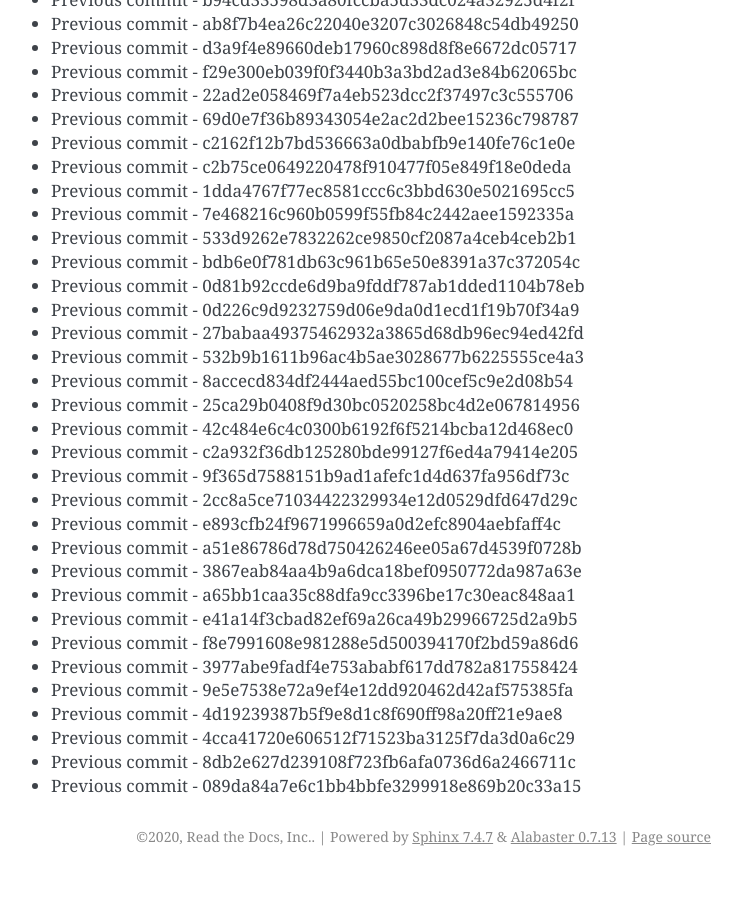
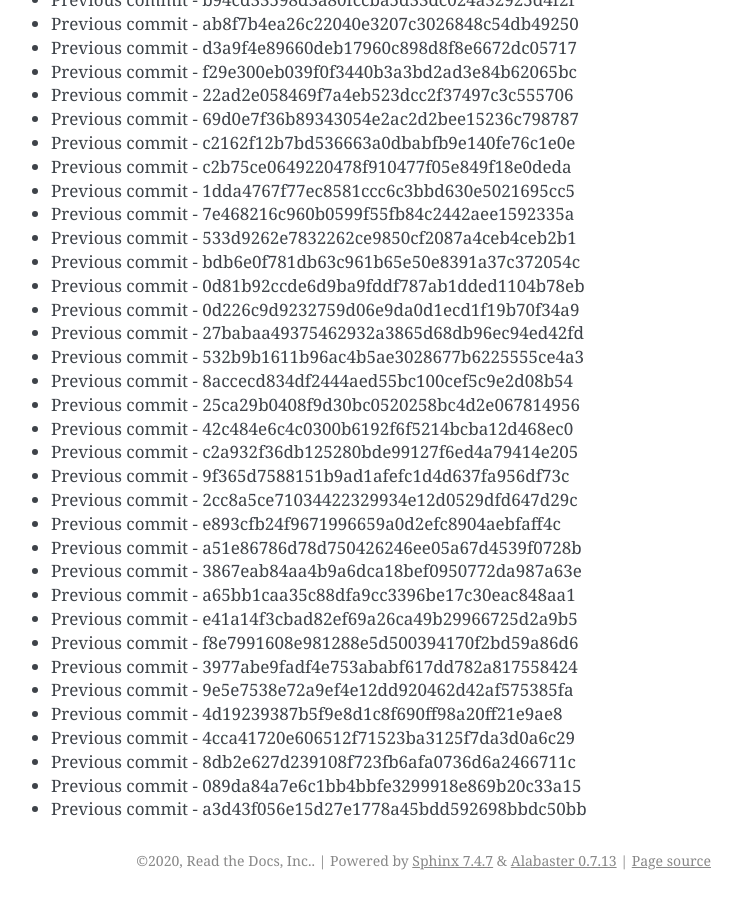
Before and after one commit to readthedocs/rtd-git-stresstest, a Sphinx documentation site: the page built from docs/updates.rst, in a window 1280 px wide and 900 px high, scrolled down 56459 px. Shown: the whole window, without its empty margins (399-1141 px from the left). Built offline with Sphinx 7.4.7, drawn with Linux system fonts in a browser that asks for light colours; before the commit the page ends 57335 px from its top, so only the background shows below that.

Commit message:
Generating commit from previous: a3d43f056e15d27e1778a45bdd592698bbdc50bb

```diff
--- a/docs/updates.rst
+++ b/docs/updates.rst
@@ -2404,3 +2404,4 @@ It can be tested for any performance characteristics.
 * Previous commit - 4cca41720e606512f71523ba3125f7da3d0a6c29
 * Previous commit - 8db2e627d239108f723fb6afa0736d6a2466711c
 * Previous commit - 089da84a7e6c1bb4bbfe3299918e869b20c33a15
+* Previous commit - a3d43f056e15d27e1778a45bdd592698bbdc50bb
```
